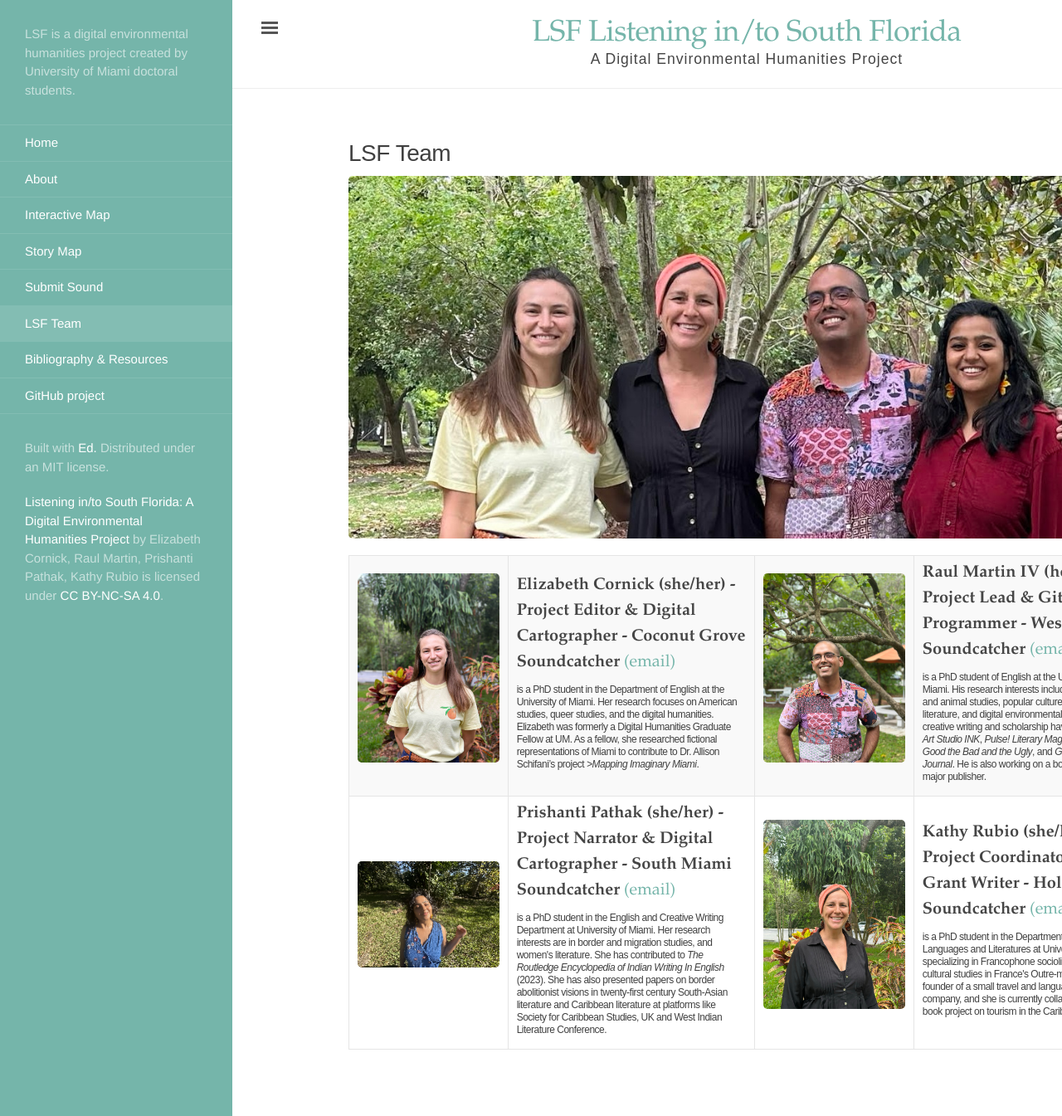
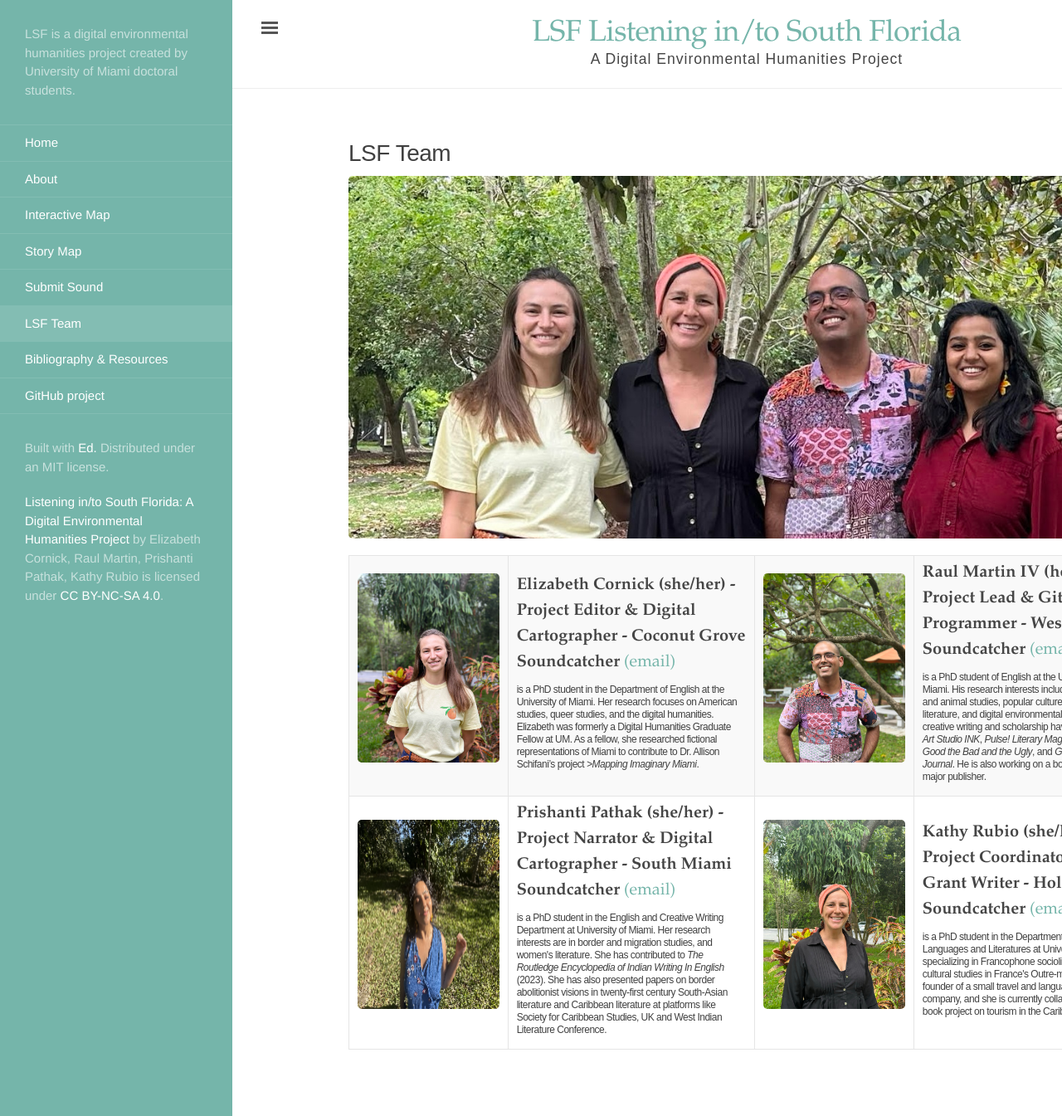
Before and after one commit to rm4-25/lsf_3, a Jekyll site: the page built from LSF Team.html, in a window 1280 px wide and 1345 px high. Shown: the whole window at 83% size. Built offline with Jekyll 4.4.1, drawn with Linux system fonts in a browser that asks for light colours.

Commit message:
Update LSF Team.html
Matched Prish image to others.

```diff
--- a/LSF Team.html
+++ b/LSF Team.html
@@ -21,7 +21,7 @@
 </tr>
 <tr>
 <td>
-    <img src="https://github.com/rm4-25/lsf_3/blob/main/assets/Prish%20headshot_resized.jpg?raw=true">
+    <img src="https://github.com/rm4-25/lsf_3/blob/main/assets/Prish%20headshot_resized.jpg?raw=true" width="170.63" height="227.5">
     </td>
     <td><b>Prishanti Pathak (she/her) - Project Narrator & Digital Cartographer - South Miami Soundcatcher</b> <a href="mailto:pxp691@miami.edu">(email)</a> <h1 style="font-size:12px; "> is a PhD student in the English and Creative Writing Department at University of Miami. Her research interests are in border and migration studies, and women's literature. She has contributed to <i>The Routledge Encyclopedia of Indian Writing In English</i> (2023). She has also presented papers on border abolitionist visions in twenty-first century South-Asian literature and Caribbean literature at platforms like Society for Caribbean Studies, UK and West Indian Literature Conference.</h1>
 </td>
```
